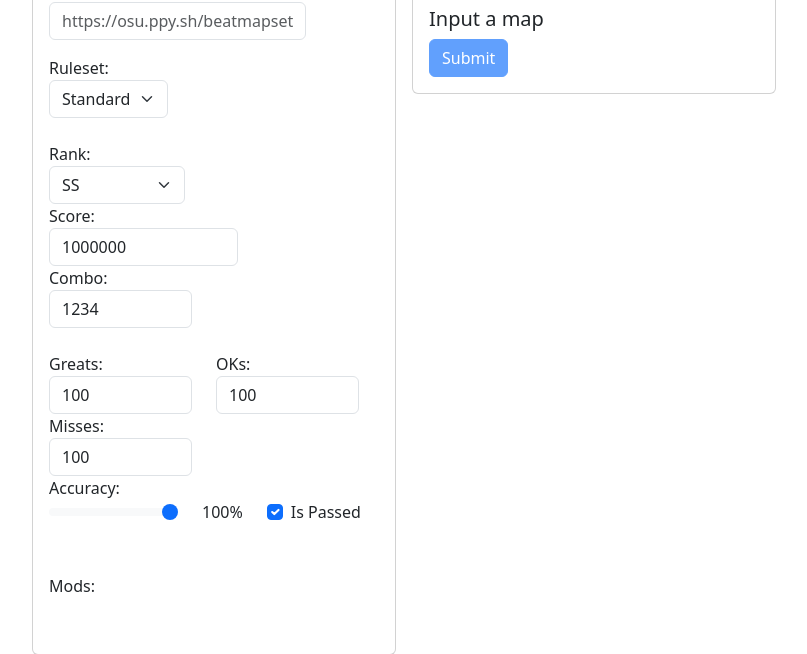
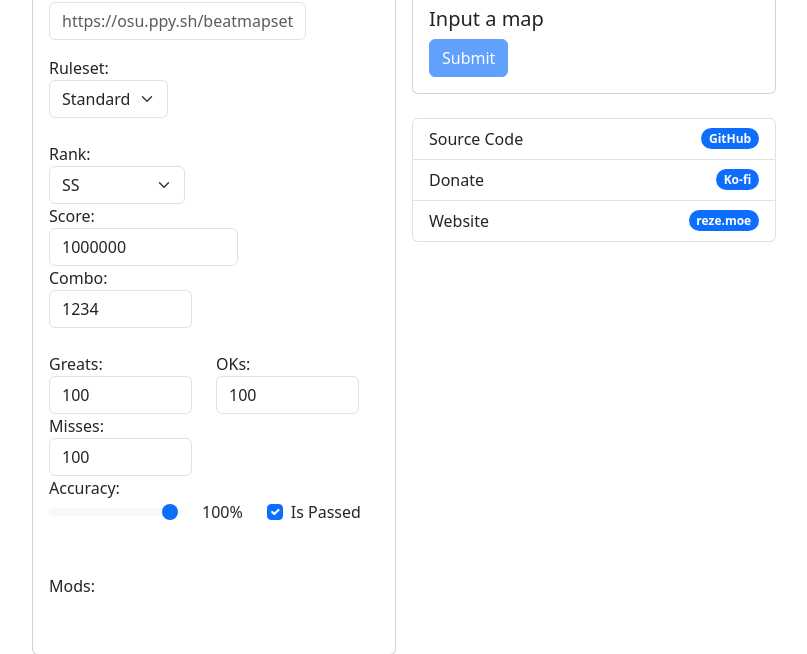
Before and after one commit to LMNYX/osu-scoreforger-gui, a Flask app: page / in a window 1280 px wide. Shown: the part 484-1138 px from the top of the page, without its empty margins (236-1043 px from the left). Run offline with Flask 2, Linux system fonts and the light colour scheme; data that the repository does not hold is empty; some libraries are stand-ins or nearby versions.

Commit message:
Add a little bit of credit

```diff
--- a/templates/index.html
+++ b/templates/index.html
@@ -125,6 +125,23 @@
                             <a href="#" class="btn btn-primary disabled" id="submit-score-button" disabled>Submit</a>
                         </div>
                     </div>
+                    <br>
+                    <div>
+                        <ul class="list-group">
+                            <li class="list-group-item d-flex justify-content-between align-items-center">
+                                Source Code
+                                <a href="https://github.com/LMNYX/osu-scoreforger-gui"><span class="badge bg-primary rounded-pill">GitHub</span></a>
+                            </li>
+                            <li class="list-group-item d-flex justify-content-between align-items-center">
+                                Donate
+                                <a href="https://ko-fi.com/mishashto"><span class="badge bg-primary rounded-pill">Ko-fi</span></a>
+                            </li>
+                            <li class="list-group-item d-flex justify-content-between align-items-center">
+                                Website
+                                <a href="https://reze.moe"><span class="badge bg-primary rounded-pill">reze.moe</span></a>
+                            </li>
+                        </ul>
+                    </div>
                 </div>
             </div>
         </div>
```
